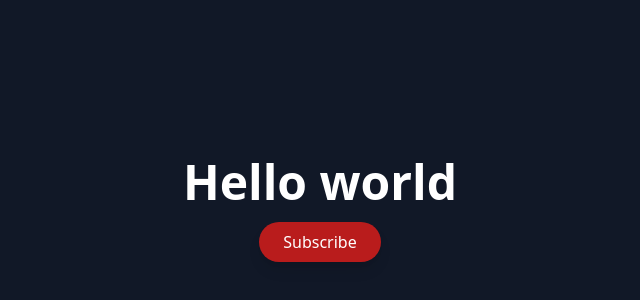
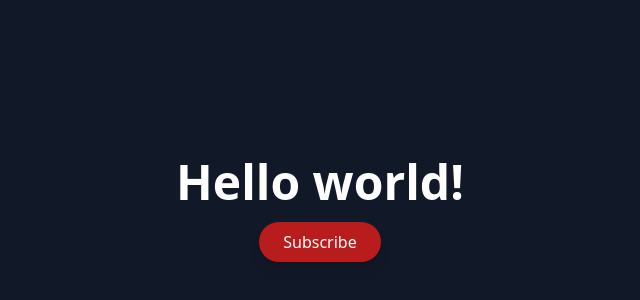
Before and after one commit to evbomwan/browser-extension-manager-ui-tailwind, a website built with Vite: page index.html in a window 1280 px wide. Shown: the part 186-486 px from the top of the page, without its empty margins (320-960 px from the left). Built offline with nearby package versions, Linux system fonts and the light colour scheme.

Commit message:
Added ! to hello world

```diff
--- a/index.html
+++ b/index.html
@@ -8,7 +8,7 @@
   </head>
   <body class="h-screen flex items-center justify-center bg-gray-900">
     <div class="text-center">
-      <h1 class="text-white font-bold text-5xl mb-2">Hello world</h1>
+      <h1 class="text-white font-bold text-5xl mb-2">Hello world!</h1>
       <button class="bg-red-700 text-white py-2 px-6 my-2 rounded-full shadow-lg hover:bg-red-500 transition duration-300 cursor-pointer">Subscribe</button>
     </div>
     <script type="module" src="/src/main.js"></script>
```
